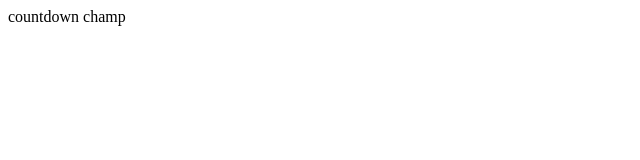
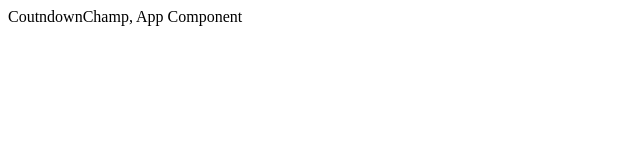
Before and after one commit to Zhusufeng/countdown-champ, a React (Create React App) app: page / in a window 1280 px wide. Shown: the top 160 px of the page, without its empty margins (0-640 px from the left). Built offline with nearby package versions, Linux system fonts and the light colour scheme.

Commit message:
Create simple App commponent & use in index.js

```diff
--- /dev/null
+++ b/src/App.jsx
@@ -0,0 +1,11 @@
+import React, { Component } from 'react';
+
+class App extends Component {
+  render () {
+    return (
+      <div>CoutndownChamp, App Component</div>
+    );
+  }
+}
+
+export default App;
--- a/src/index.js
+++ b/src/index.js
@@ -1,6 +1,7 @@
 import React from 'react';
 import ReactDOM from 'react-dom';
+import App from './App';
 
 ReactDOM.render(
-  <div>countdown champ</div>, document.querySelector('#root')
+  <App />, document.querySelector('#root')
 )
```
